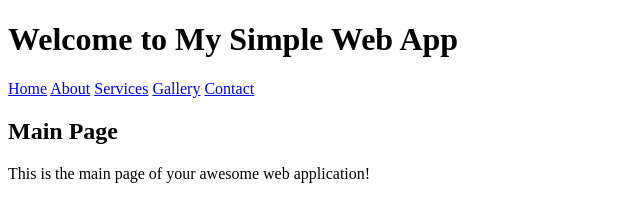
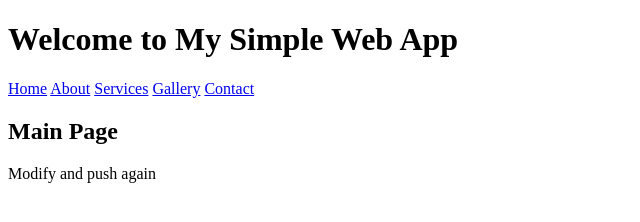
Before and after one commit to hiddenlo/prac, a plain HTML site: page index.html in a window 1280 px wide. Shown: the whole page, without its empty margins (0-640 px from the left). Drawn offline with Linux system fonts and the light colour scheme.

Commit message:
done changes

```diff
--- a/index.html
+++ b/index.html
@@ -19,7 +19,7 @@
 
   <main>
     <h2>Main Page</h2>
-    <p>This is the main page of your awesome web application!</p>
+    <p>Modify and push again</p>
   </main>
 
 </body>
```
